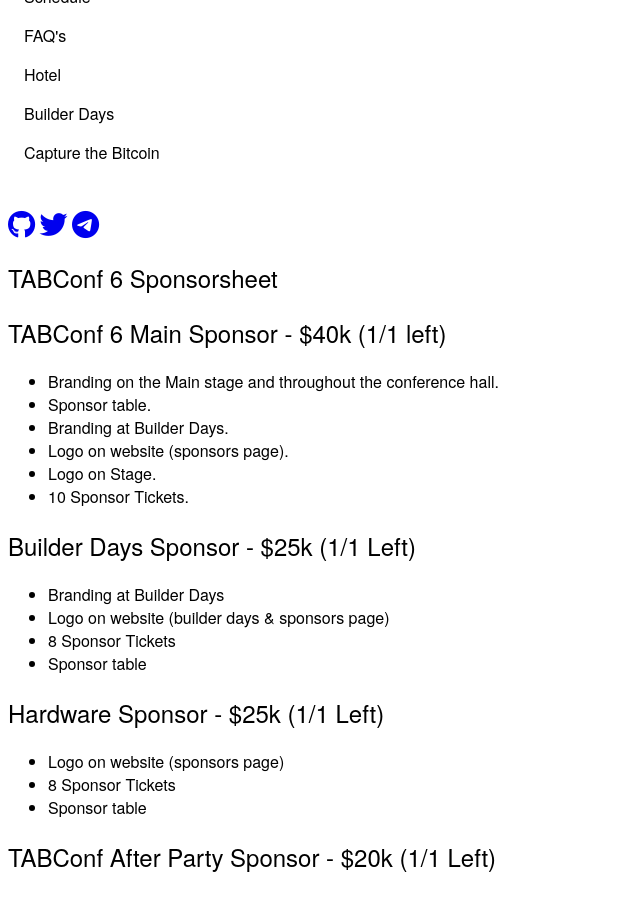
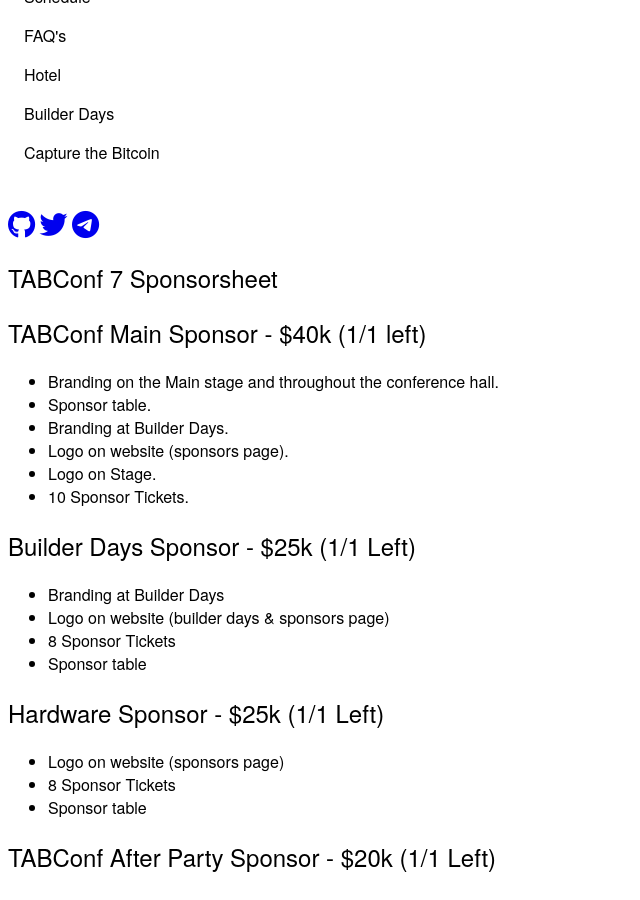
Before and after one commit to bnonni/7.tabconf.com, a Jekyll site: the page built from docs/sponsorsheet.md, in a window 1280 px wide and 900 px high, scrolled down 1012 px. Shown: the whole window, without its empty margins (0-640 px from the left). Built offline with Jekyll 4.4.1, drawn with Linux system fonts in a browser that asks for light colours; nearby versions of some CDN libraries; our own code applies the rules of GitHub Pages for plain Markdown files.

Commit message:
Update sponsorsheet.md

```diff
--- a/docs/sponsorsheet.md
+++ b/docs/sponsorsheet.md
@@ -1,6 +1,6 @@
-# TABConf 6 Sponsorsheet
+# TABConf 7 Sponsorsheet
 
-## TABConf 6 Main Sponsor - $40k (1/1 left)
+## TABConf Main Sponsor - $40k (1/1 left)
 - Branding on the Main stage and throughout the conference hall.
 - Sponsor table.
 - Branding at Builder Days.
```
